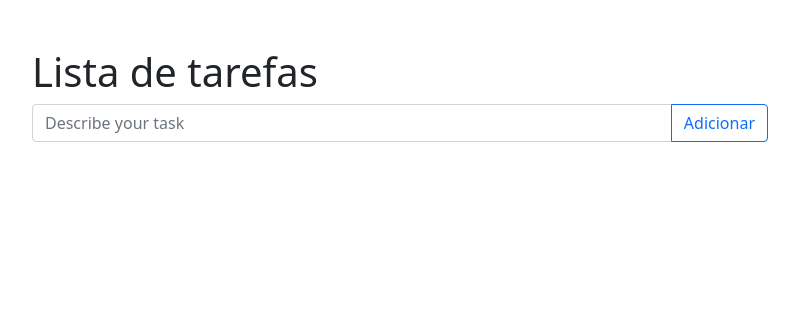
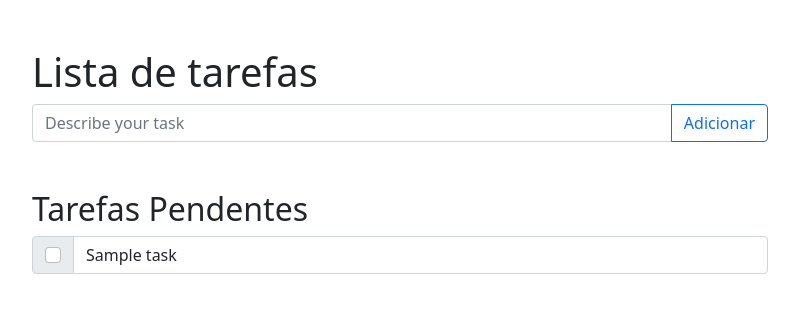
Before and after one commit to montalvas/django-devpro, a Django app: page /task/ in a window 1280 px wide. Shown: the top 313 px of the page, without its empty margins (240-1039 px from the left). Run offline with Django 4.2, Linux system fonts and the light colour scheme; tables that the repository leaves empty hold one stand-in row (values such as "Sample post").

Commit message:
checklist tasks

```diff
--- a/task/forms.py
+++ b/task/forms.py
@@ -1,4 +1,3 @@
-from dataclasses import fields
 from django import forms
 from .models import Task
 
--- a/task/templates/task/home.html
+++ b/task/templates/task/home.html
@@ -21,6 +21,17 @@
                     <small class="form-text text-muted">{{ form.name.errors }}</small>
                 </form>
 
+                <h2 class="mt-5">Tarefas Pendentes</h2>
+
+                {% for task in pending_tasks %}
+                <div class="input-group mb-3">
+                    <div class="input-group-text">
+                      <input class="form-check-input mt-0" type="checkbox" value="{{ task.name }}" aria-label="Checkbox for task">
+                    </div>
+                    <input type="text" class="form-control" aria-label="Text input with checkbox" value="{{ task.name }}">
+                </div>
+                {% endfor %}
+
             </div><!--cols-->
         </div><!--row-->
     </div><!--container-->
--- a/task/views.py
+++ b/task/views.py
@@ -1,16 +1,22 @@
 from django.http import HttpResponseRedirect
 from django.urls import reverse
 from django.shortcuts import render
+
+from task.models import Task
 from .forms import NewTaskForm
 
 
 def home(request):
+    pending_tasks = Task.objects.all()
+    context = {'pending_tasks': pending_tasks}
+
     if request.method == 'POST':
         form = NewTaskForm(request.POST)
         if form.is_valid():
             form.save()
             return HttpResponseRedirect(reverse('task:home'))
         else:
-            return render(request, 'task/home.html', {'form': form}, status=400)
+            context.update({'form': form})
+            return render(request, 'task/home.html', context, status=400)
 
-    return render(request, 'task/home.html')
+    return render(request, 'task/home.html', context)
```
Also changed, not shown: task/tests/test_task_get.py (+21 -1 lines).
